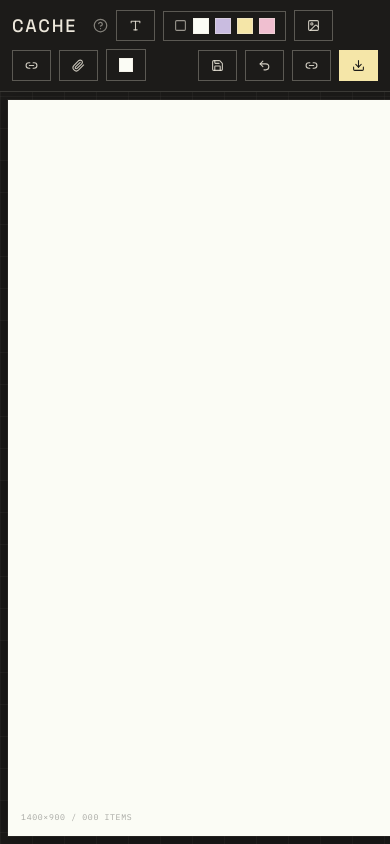
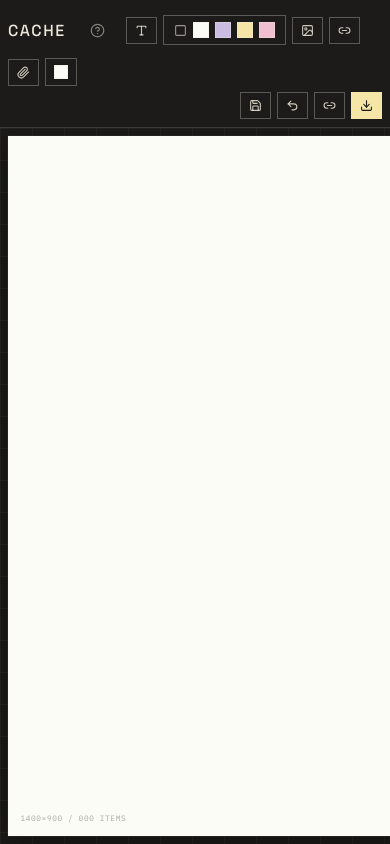
Before and after one commit to yafira/cache, a Next.js app: page / in a window 390 px wide. Built offline with nearby package versions, Linux system fonts and the light colour scheme.

Commit message:
mobile resposiveness improvements

```diff
--- a/components/CacheBoard.module.css
+++ b/components/CacheBoard.module.css
@@ -541,3 +541,93 @@
 .openBtn:hover {
   background: #f0bfd0;
 }
+
+/* Mobile */
+
+@media (max-width: 639px) {
+  .toolbar {
+    padding: 8px;
+    gap: 6px;
+  }
+
+  .brand {
+    font-size: 16px;
+    margin-right: 4px;
+  }
+
+  .btn {
+    padding: 6px 8px;
+    gap: 4px;
+    font-size: 10px;
+  }
+
+  .toolbarEnd {
+    margin-left: 0;
+    width: 100%;
+    justify-content: flex-end;
+    gap: 6px;
+  }
+
+  .boardWrap {
+    padding: 8px;
+    justify-content: flex-start;
+  }
+
+  .panel {
+    top: 12px;
+    right: 12px;
+    left: 12px;
+    width: auto;
+    max-width: none;
+    max-height: calc(100vh - 24px);
+  }
+
+  .mobileSheet {
+    max-height: 70vh;
+    padding: 14px;
+  }
+
+  .bgPanel {
+    width: min(220px, calc(100vw - 24px));
+  }
+
+  .linkTextInput {
+    font-size: 16px; /* prevents iOS zoom */
+  }
+
+  .iconBtn,
+  .iconBtnPlain,
+  .panelMinimizeBtn {
+    width: 44px;
+    height: 44px;
+    justify-content: center;
+    align-items: center;
+  }
+
+  .smallBtn,
+  .frontBackBtn {
+    min-height: 44px;
+  }
+
+  .copyStatus {
+    font-size: 9px;
+  }
+
+  .bgPatternBtn {
+    min-height: 36px;
+  }
+
+  .bgImagePreview {
+    width: 32px;
+    height: 32px;
+  }
+
+  .contextMenu {
+    max-width: calc(100vw - 24px);
+  }
+
+  .emptyState {
+    padding: 20px;
+    font-size: 11px;
+  }
+}
```
